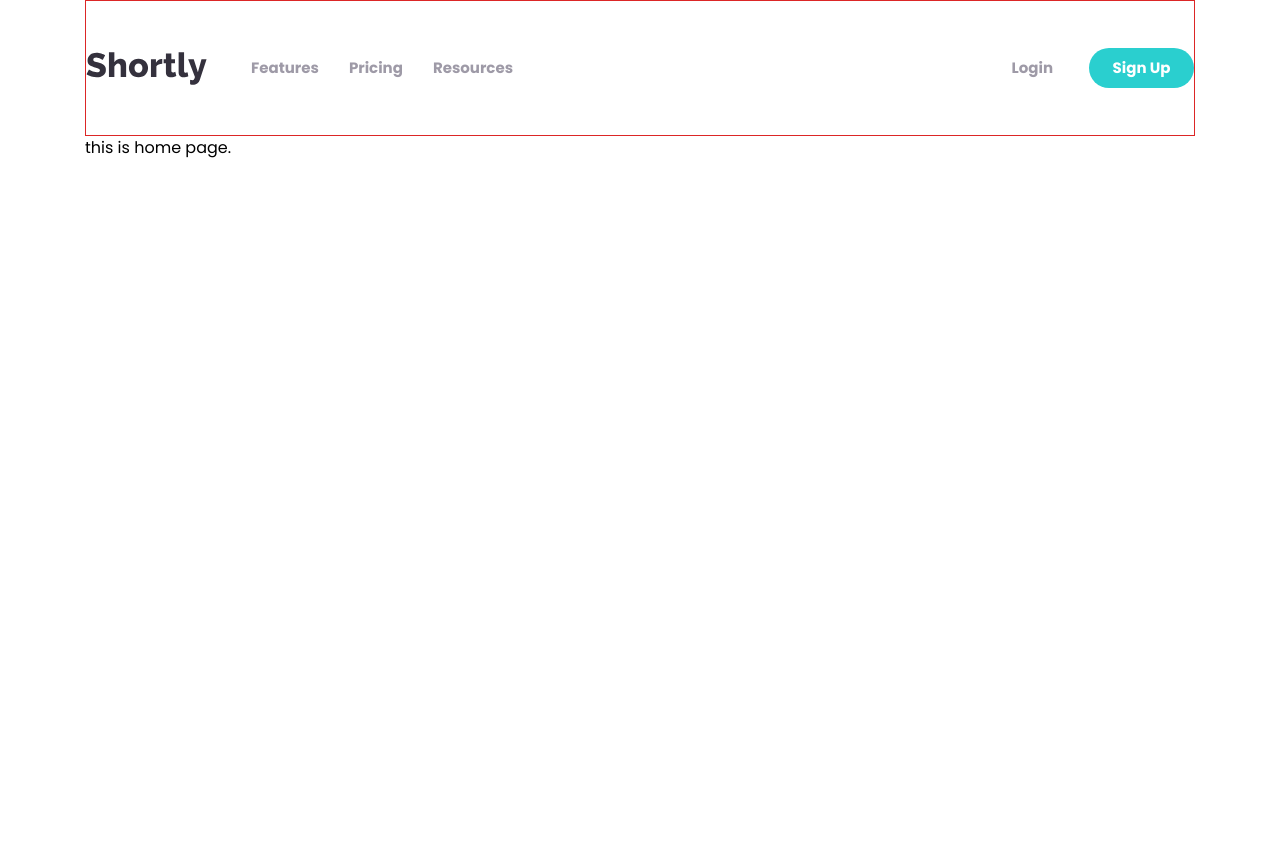
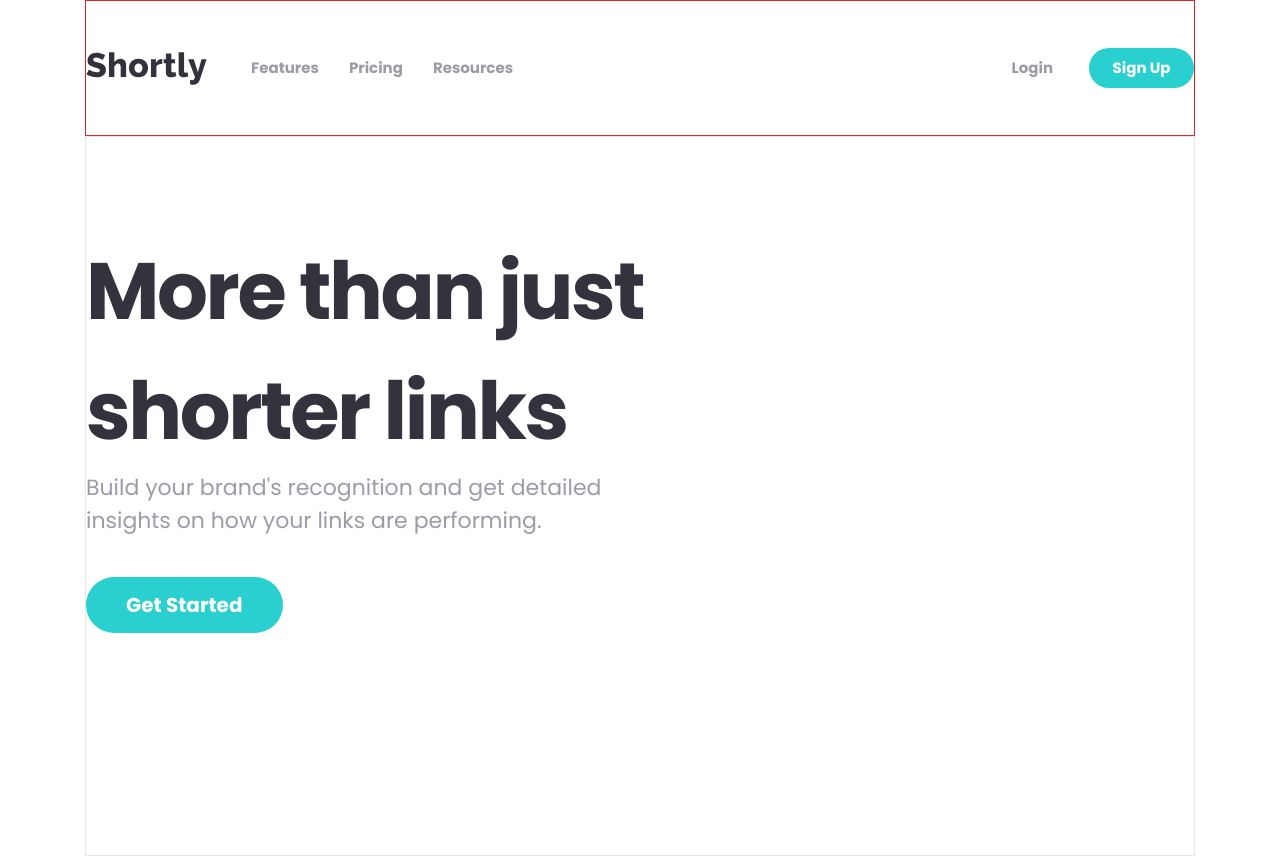
Before and after one commit to anindyoo/fe-mentor-5-shortly, a React (Create React App) app: page /#/ in a window 1280 px wide. Before the commit the page ends 800 px from the top, so only its background shows below. Built offline with nearby package versions, Linux system fonts and the light colour scheme.

Commit message:
feat: add WelcomeBanner component.

```diff
--- a/src/pages/Home.jsx
+++ b/src/pages/Home.jsx
@@ -1,9 +1,13 @@
+import WelcomeBanner from '../components/HomeComponents/WelcomeBanner';
+
 const Home = () => {
   console.log();
 
   return (
-    <div className="HOME-PAGE">
-      this is home page.
+    <div className="
+    HOME-PAGE"
+    >
+      <WelcomeBanner />
     </div>
   );
 };
```
